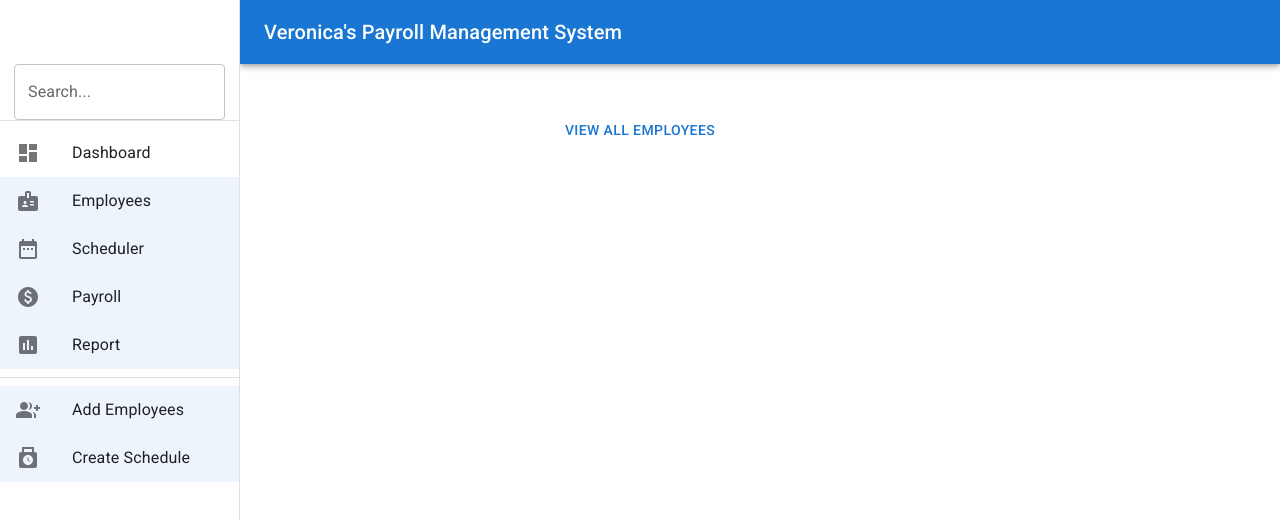
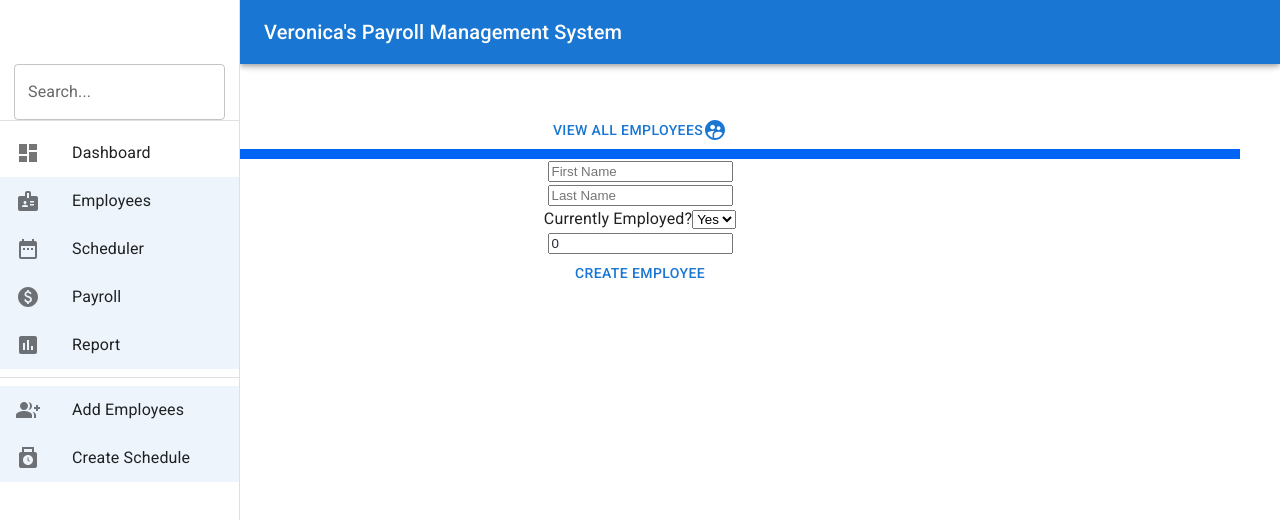
Before and after one commit to cchinw/Veronica_Payroll_Dashboard, a React (Create React App) app in the folder Client/: page /employee in a window 1280 px wide. Shown: the top 520 px of the page. Built offline with nearby package versions, Linux system fonts and the light colour scheme; no server answers.

Commit message:
payroll page init

```diff
--- a/Client/src/App.js
+++ b/Client/src/App.js
@@ -1,4 +1,5 @@
 import './style/App.css'
+import axios from 'axios'
 import { Routes, Route, useParams } from 'react-router-dom'
 import { useState, useEffect } from 'react'
 import Search from './components/Search'
@@ -13,6 +14,7 @@ import CreateSchedule from './pages/CreateSchedule'
 
 function App() {
   const BASE_URL = 'http://localhost:3001/api'
+  let { id } = useParams()
 
   // State for Employees
   const [allEmployees, setAllEmployees] = useState([])
@@ -26,6 +28,21 @@ function App() {
   const [employeeUpdate, setEmployeeUpdate] = useState(null)
   //delete Employee ==> deleteEmployee
   const [employeeDelete, setEmployeeDelete] = useState({})
+
+  const getSpecificEmployee = async () => {
+    let res = await axios.get(`${BASE_URL}/employee/${id}`)
+    setSpecificEmployee(res.data)
+    console.log(res, 'EMPLOYEES')
+  }
+
+  useEffect(() => {
+    getSpecificEmployee()
+  }, [])
+
+  // Payroll state
+
+  const [payroll, setPayroll] = useState([])
+  const [specificPayroll, setSpecificPayroll] = useState({})
 
   return (
     <div className="App">
@@ -56,7 +73,18 @@ function App() {
             element={<EmployeeProfile BASE_URL={BASE_URL} />}
           />
           <Route path="schedules" element={<Schedules BASE_URL={BASE_URL} />} />
-          <Route path="payroll" element={<Payroll BASE_URL={BASE_URL} />} />
+          <Route
+            path="payroll"
+            element={
+              <Payroll
+                BASE_URL={BASE_URL}
+                payroll={payroll}
+                setPayroll={setPayroll}
+                specificPayroll={specificPayroll}
+                setSpecificPayroll={setSpecificPayroll}
+              />
+            }
+          />
           <Route path="report" element={<Payroll BASE_URL={BASE_URL} />} />
           <Route
             path="payroll/:id"
--- a/Client/src/pages/AddEmployee.js
+++ b/Client/src/pages/AddEmployee.js
@@ -1,7 +1,10 @@
 import { useState } from 'react'
 import axios from 'axios'
 import { useNavigate } from 'react-router'
-import { Button } from '@mui/material'
+import { Button, Container } from '@mui/material'
+import SupervisedUserCircleIcon from '@mui/icons-material/SupervisedUserCircle'
+import Box from '@mui/material/Box'
+import TextField from '@mui/material/TextField'
 
 const AddEmployee = (props) => {
   let navigate = useNavigate()
@@ -14,6 +17,11 @@ const AddEmployee = (props) => {
   })
   const [rate, setRate] = useState(0)
 
+  const handleChange = (e) => {
+    setFormValues({ ...formValues, [e.target.name]: e.target.value })
+  }
+
+  const handleSubmit = async (e) => {
     const addNewEmployee = async () => {
       const employeeData = {
         firstName: '',
@@ -44,11 +52,6 @@ const AddEmployee = (props) => {
         })
     }
 
-  const handleChange = (e) => {
-    setFormValues({ ...formValues, [e.target.name]: e.target.value })
-  }
-
-  const handleSubmit = async (e) => {
     e.preventDefault()
     await addNewEmployee({
       firstName: formValues.firstName,
@@ -69,7 +72,67 @@ const AddEmployee = (props) => {
 
   return (
     <div className="addemployee">
-      <Button>View All Employees</Button>
+      <Button onClick={() => navigate('/employees')}>
+        View All Employees
+        <SupervisedUserCircleIcon />
+      </Button>
+      <Container style={{ border: `5px solid #0064f4` }}></Container>
+      <Box
+        component="form"
+        sx={{
+          '& .MuiTextField-root': { m: 1, width: '25ch' }
+        }}
+        noValidate
+        autoComplete="off"
+      >
+        <div>
+          <form className="forms" onSubmit={handleSubmit}>
+            <div className="input-wrapper">
+              <input
+                onChange={handleChange}
+                name="firstName"
+                type="text"
+                placeholder="First Name"
+                value={formValues.firstName}
+                required
+              />
+            </div>
+            <div className="input-wrapper">
+              <input
+                onChange={handleChange}
+                name="lastName"
+                type="text"
+                placeholder="Last Name"
+                value={formValues.lastName}
+                required
+              />
+            </div>
+            <div className="input-wrapper">
+              <label for="status">Currently Employed?</label>
+              <select
+                onChange={handleChange}
+                name="isCurrent"
+                value={formValues.isCurrent}
+                required
+              >
+                <option>Yes</option>
+                <option>No</option>
+              </select>
+            </div>
+            <div className="input-wrapper">
+              <input
+                onChange={handleChange}
+                type="number"
+                name="payrate"
+                placeholder="Pay Rate"
+                value={formValues.hourlyRate}
+                required
+              />
+            </div>
+            <Button className="glow-on-hover-register">Create Employee</Button>
+          </form>
+        </div>
+      </Box>
     </div>
   )
 }
--- a/Client/src/pages/Employees.js
+++ b/Client/src/pages/Employees.js
@@ -5,11 +5,10 @@ import AddEmployee from './AddEmployee'
 import EmployeeProfile from '../components/EmployeeProfile'
 import { DataGrid, GridColDef, GridValueGetterParams } from '@mui/x-data-grid'
 import { Button } from '@mui/material'
-import AddCircleIcon from '@mui/icons-material/AddCircle'
+import PersonAddAltIcon from '@mui/icons-material/PersonAddAlt'
 import { Container } from '@mui/system'
 
 export default function Employees(props) {
-  let { id } = useParams()
   let navigate = useNavigate()
 
   const getEmployees = async () => {
@@ -18,18 +17,8 @@ export default function Employees(props) {
     console.log(res.data, 'FIRSTNAME')
   }
 
-  const getSpecificEmployee = async () => {
-    let res = await axios.get(`${props.BASE_URL}/employee/${id}`)
-    props.setSpecificEmployees(res.data)
-    console.log(res, 'EMPLOYEES')
-  }
-
   useEffect(() => {
     getEmployees()
-  }, [])
-
-  useEffect(() => {
-    getSpecificEmployee()
   }, [])
 
   return (
@@ -41,7 +30,8 @@ export default function Employees(props) {
             navigate('/employee')
           }}
         >
-          <AddCircleIcon />
+          <PersonAddAltIcon />
+          Add new Employee
         </Button>
       </div>
       <div className="employee-container">
@@ -49,7 +39,7 @@ export default function Employees(props) {
           <Container
             className="child"
             key={employee.id}
-            onClick={() => navigate('/employee')}
+            onClick={() => navigate(`/employee/${employee.id}`)}
             style={{ border: `5px solid #0064f4` }}
           >
             <h3>
--- a/Client/src/pages/Payroll.js
+++ b/Client/src/pages/Payroll.js
@@ -1,5 +1,43 @@
-const Payroll = () => {
-  return <div className="payroll"></div>
+import { useState, useEffect } from 'react'
+import axios from 'axios'
+import { useNavigate, useParams } from 'react-router'
+import { Container } from '@mui/material'
+
+const Payroll = (props) => {
+  const { id } = useParams()
+  let navigate = useNavigate()
+
+  const getAllPayroll = async () => {
+    let res = await axios.get(`${props.BASE_URL}/payroll`)
+    props.setPayroll(res.data)
+    console.log(res.data, ' All Payroll')
+  }
+
+  useEffect(() => {
+    getAllPayroll()
+  }, [])
+
+  // const getSpecificPayroll = async () => {
+  //   let res = await axios.get(`${props.BASE_URL}/employee/${id}`)
+  //   props.setSpecificPayroll(res.data)
+  //   console.log(res, 'Specific Payroll')
+  // }
+
+  // useEffect(() => {
+  //   getSpecificPayroll()
+  //   navigate(`/payroll/${id}`)
+  // }, [])
+
+  return (
+    <div className="payroll">
+      <h1>PAYROLL</h1>
+      <Container>
+        {props.payroll.map((pay) => {
+          ;<div></div>
+        })}
+      </Container>
+    </div>
+  )
 }
 
 export default Payroll
```
Lines whose indentation alone changed are shown as unchanged.
